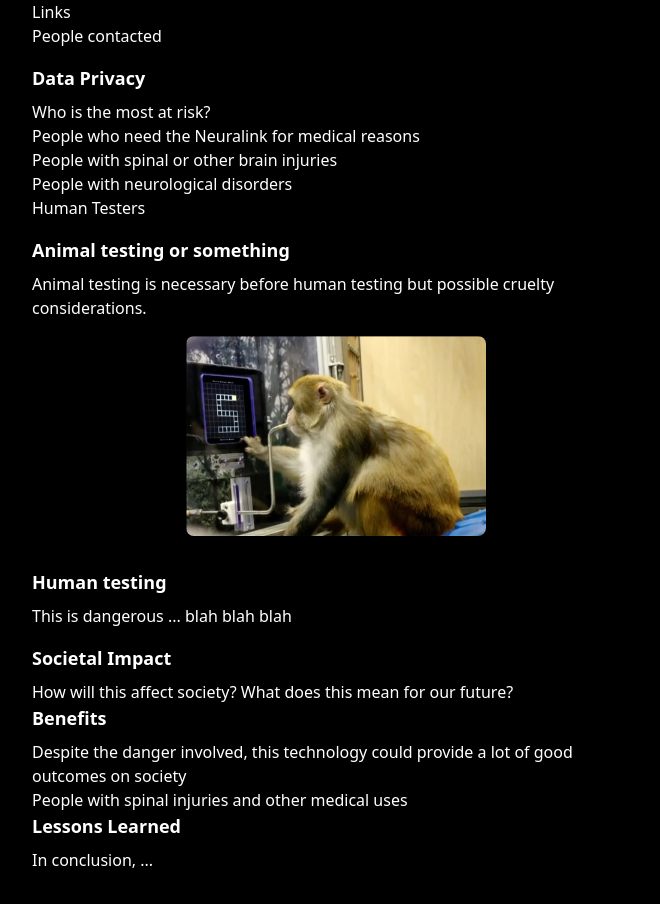
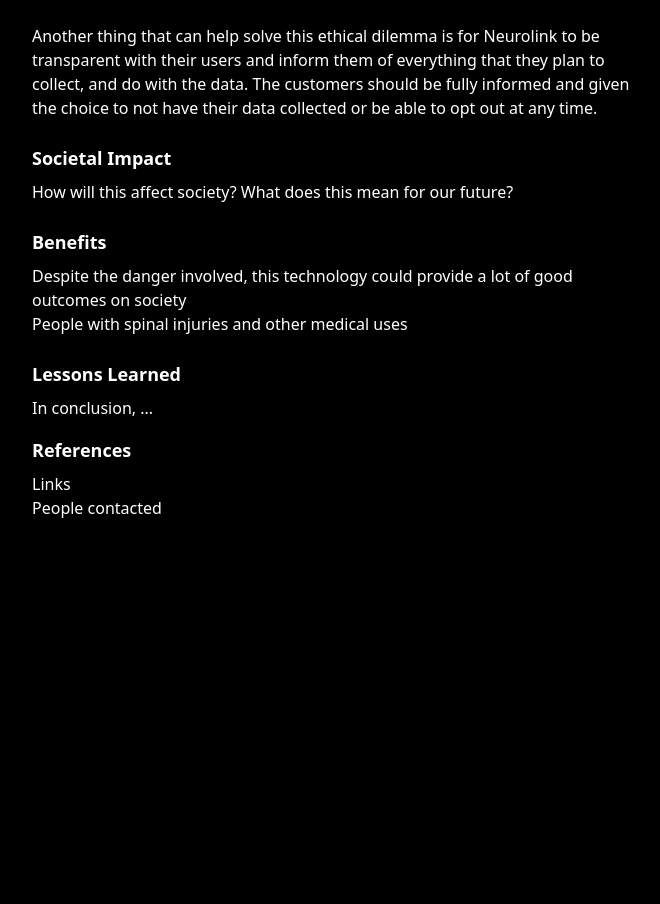
Before and after one commit to millerandrew1/ethics.github.io, a Next.js app: page / in a window 1280 px wide. Shown: the part 1441-2345 px from the top of the page, without its empty margins (304-964 px from the left). After the commit the page ends 2009 px from the top, so only its background shows below. Built offline with nearby package versions, Linux system fonts and the light colour scheme.

Commit message:
Moved referneces to bottom

```diff
--- a/app/page.tsx
+++ b/app/page.tsx
@@ -34,6 +34,15 @@
         <p>General public</p>
         </section>
 
+        <section className="mb-4">
+        <h2 className="text-white-600 font-bold text-lg mb-2">Data Privacy</h2>
+        <p>Who is the most at risk? </p>
+        <p>People who need the Neuralink for medical reasons</p>
+        <p>People with spinal or other brain injuries</p>
+        <p>People with neurological disorders</p>
+        <p>Human Testers</p>
+      </section>
+
       <section className="mb-4">
 
         <h2 className="text-white-600 font-bold text-lg mb-2">Solutions</h2>
@@ -47,8 +56,21 @@
           <br></br><p>   Another thing that can help solve this ethical dilemma is for Neurolink to be transparent with their users and inform them of everything that they plan to collect, and do with the data. The customers should be fully informed and given the choice to not have their data collected or be able to opt out at any time.
 </p>
 
+<br></br>
 
-
+      <section>
+        <h2 className="text-white-600 font-bold text-lg mb-2">Societal Impact</h2>
+        <p>How will this affect society? What does this mean for our future?</p><br></br>
+      </section>
+      <section>
+        <h2 className="text-white-600 font-bold text-lg mb-2">Benefits</h2>
+        <p>Despite the danger involved, this technology could provide a lot of good outcomes on society</p>
+        <p> People with spinal injuries and other medical uses</p><br></br>
+      </section>
+      <section>
+        <h2 className="text-white-600 font-bold text-lg mb-2">Lessons Learned</h2>
+        <p>In conclusion, ...</p>
+      </section>
 
       </section>
 
@@ -60,36 +82,7 @@
       </section>
 
 
-      <section className="mb-4">
-        <h2 className="text-white-600 font-bold text-lg mb-2">Data Privacy</h2>
-        <p>Who is the most at risk? </p>
-        <p>People who need the Neuralink for medical reasons</p>
-        <p>People with spinal or other brain injuries</p>
-        <p>People with neurological disorders</p>
-        <p>Human Testers</p>
-      </section>
-      <section className="mb-4">
-        <h2 className="text-white-600 font-bold text-lg mb-2">Animal testing or something</h2>
-        <p>Animal testing is necessary before human testing but possible cruelty considerations.</p>
-      </section>
-      <img src="monkey.jpg" alt="Brain Human Interface" className="mx-auto mb-8 rounded-lg" style={{ width: '300px', height: 'auto' }}/>
-      <section className="mb-4">
-        <h2 className="text-white-600 font-bold text-lg mb-2">Human testing</h2>
-        <p>This is dangerous ... blah blah blah</p>
-      </section>
-      <section>
-        <h2 className="text-white-600 font-bold text-lg mb-2">Societal Impact</h2>
-        <p>How will this affect society? What does this mean for our future?</p>
-      </section>
-      <section>
-        <h2 className="text-white-600 font-bold text-lg mb-2">Benefits</h2>
-        <p>Despite the danger involved, this technology could provide a lot of good outcomes on society</p>
-        <p> People with spinal injuries and other medical uses</p>
-      </section>
-      <section>
-        <h2 className="text-white-600 font-bold text-lg mb-2">Lessons Learned</h2>
-        <p>In conclusion, ...</p>
-      </section>
+
     </div>
   </div>
   );
```
